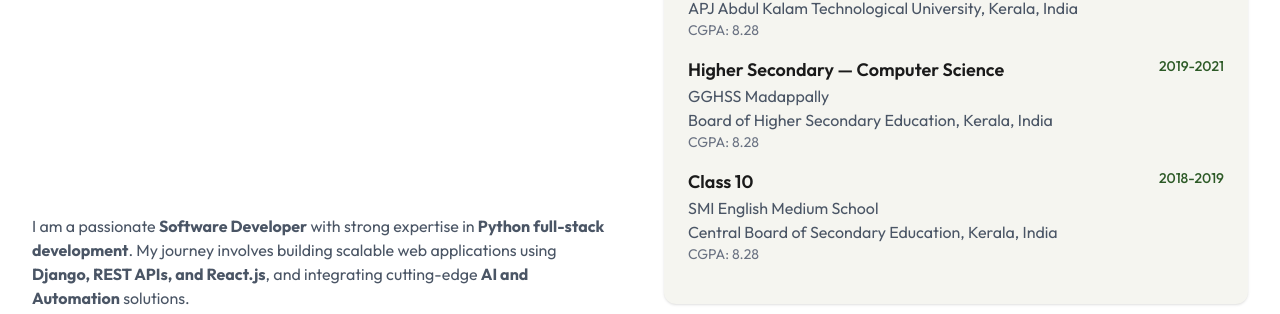
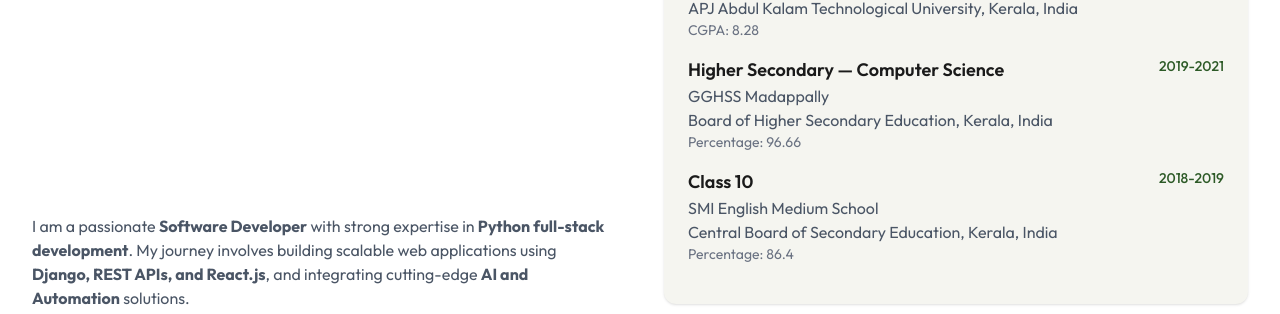
Before and after one commit to thameenaparveen2906/Thameena-Parveen--Personal-Portfolio, a React (Vite) app: page / in a window 1280 px wide. Shown: the part 1132-1446 px from the top of the page. Built offline with nearby package versions, Linux system fonts and the light colour scheme.

Commit message:
Update CGPA to Percentage in About component

```diff
--- a/src/components/About.jsx
+++ b/src/components/About.jsx
@@ -64,7 +64,7 @@ const About = () => {
                                 </div>
                                 <p className="text-gray-600">GGHSS Madappally</p>
                                 <p className="text-gray-600">Board of Higher Secondary Education, Kerala, India</p>
-                                <p className="text-sm text-gray-500">CGPA: 8.28</p>
+                                <p className="text-sm text-gray-500">Percentage: 96.66</p>
                             </div>
                              <div className="mb-4">
                                 <div className="flex justify-between items-start">
@@ -73,7 +73,7 @@ const About = () => {
                                 </div>
                                 <p className="text-gray-600">SMI English Medium School</p>
                                 <p className="text-gray-600">Central Board of Secondary Education, Kerala, India</p>
-                                <p className="text-sm text-gray-500">CGPA: 8.28</p>
+                                <p className="text-sm text-gray-500">Percentage: 86.4</p>
                             </div>
                         </div>
 
```
